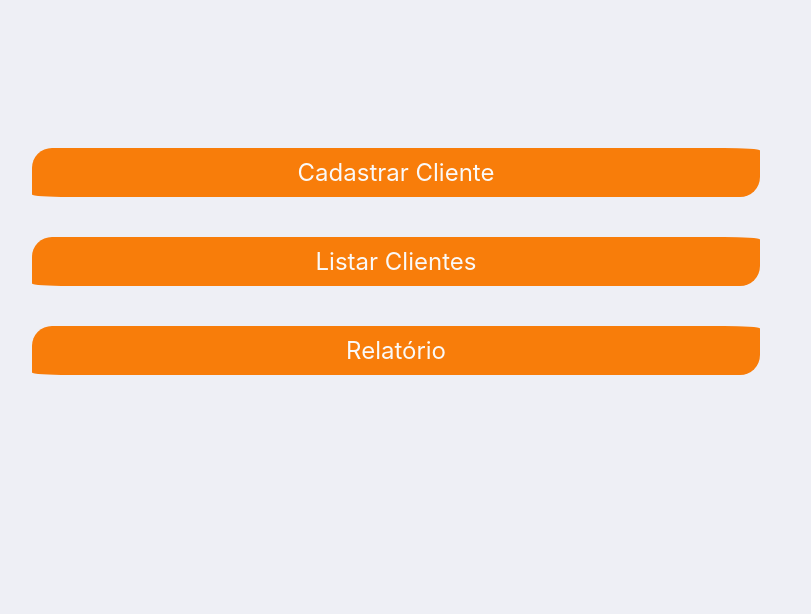
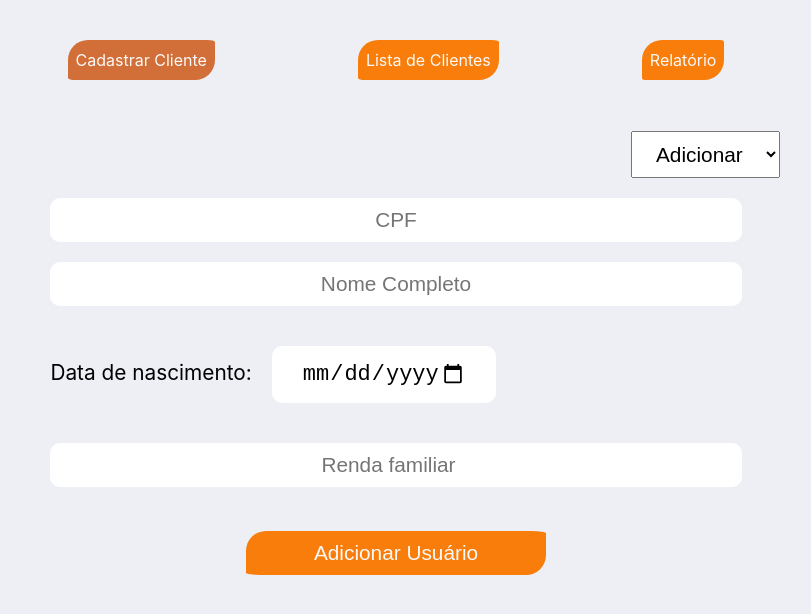
Before and after one commit to dennisMarcelo/clients-reports, a React (Create React App) app in the folder front-end/: page /manage-client in a window 1280 px wide. Shown: the top 614 px of the page, without its empty margins (244-1055 px from the left). Built offline with nearby package versions, Linux system fonts and the light colour scheme.

Commit message:
page manageClient completed

```diff
--- a/front-end/src/App.js
+++ b/front-end/src/App.js
@@ -2,11 +2,13 @@ import React from 'react';
 
 import { Route, Switch } from 'react-router-dom';
 import Home from './pages/Home';
+import ManageClient from './pages/ManageClient';
 
 function App() {
   return (
     <Switch>
-      <Route path="/" component={Home} />
+      <Route exact path="/" component={Home} />
+      <Route path="/manage-client" component={ManageClient} />
     </Switch>
   );
 }
--- a/front-end/src/pages/Home.js
+++ b/front-end/src/pages/Home.js
@@ -6,7 +6,7 @@ function Home() {
   return (
     <div className="home">
       <div className="conteiner-links">
-        <Link className="primary-button" to="/register">Cadastrar Cliente</Link>
+        <Link className="primary-button" to="/manage-client">Gerenciar Clientes</Link>
         <Link className="primary-button" to="/clients">Listar Clientes</Link>
         <Link className="primary-button" to="/reports">Relatório</Link>
       </div>
--- /dev/null
+++ b/front-end/src/pages/ManageClient.js
@@ -0,0 +1,106 @@
+import React, { useState } from 'react';
+import Header from '../components/Header';
+import './css/ManageClient.css';
+
+const getCurrentDateFormated = () => {
+  const year = new Date().getFullYear();
+  const month = new Date().getMonth() + 1;
+  const day = new Date().getDate();
+
+  const monthFormated = month > 10 ? month : `0${month}`;
+  const dayFormated = day > 10 ? day : `0${day}`;
+
+  return `${year}-${monthFormated}-${dayFormated}`;
+};
+
+function ManageClient() {
+  const [CPF, setCPF] = useState('');
+  const [userName, setUserName] = useState('');
+  const [birth, setBirth] = useState('');
+  const [familyIncome, setFamilyIncome] = useState('');
+  const [manageOpition, setManageOpition] = useState('Adicionar');
+
+  const formatCPF = (value) => {
+    let cpf = value.replace(/\D/g, ''); // Remove tudo o que não é dígito
+    cpf = cpf.replace(/(\d{3})(\d)/, '$1.$2'); // Coloca um ponto entre o terceiro e o quarto dígitos
+    cpf = cpf.replace(/(\d{3})(\d)/, '$1.$2'); // de novo (para o segundo bloco de números)
+    cpf = cpf.replace(/(\d{3})(\d{1,2})$/, '$1-$2'); // Coloca um hífen entre o terceiro e o quarto dígitos
+
+    setCPF(cpf);
+  };
+
+  const submitForm = (event) => {
+    event.preventDefault();
+    const dataUser = {
+      cpf: CPF.replace(/\D/g, ''),
+      userName,
+      familyIncome,
+      birth,
+      registrationDate: getCurrentDateFormated(),
+    };
+
+    console.log(dataUser);
+  };
+
+  return (
+    <>
+      <Header />
+      <div className="manage-client">
+        <select name="manage-options" value={manageOpition} onChange={({ target: { value } }) => setManageOpition(value)} className="manage-client_options">
+          <option value="Adicionar">Adicionar</option>
+          <option value="Atualizar">Atualizar</option>
+          <option value="Remover">Remover</option>
+        </select>
+
+        <form className="manage-client_form" onSubmit={(event) => submitForm(event)}>
+          <input
+            type="text"
+            value={CPF}
+            onChange={({ target: { value } }) => formatCPF(value)}
+            placeholder="CPF"
+            maxLength="14"
+            required
+            pattern="/^\d{3}\.\d{3}\.\d{3}\-\d{2}$/"
+          />
+
+          <input
+            type="text"
+            value={userName}
+            onChange={({ target: { value } }) => setUserName(value)}
+            placeholder="Nome Completo"
+            maxLength="150"
+            required
+          />
+
+          <label htmlFor="birth-date">
+            Data de nascimento:
+            <input
+              id="birth-date"
+              type="date"
+              value={birth}
+              onChange={({ target: { value } }) => setBirth(value)}
+              max={getCurrentDateFormated()}
+              required
+            />
+          </label>
+
+          <input
+            type="number"
+            value={familyIncome}
+            onChange={({ target: { value } }) => setFamilyIncome(value)}
+            placeholder="Renda familiar"
+            min="0"
+            step="0.01"
+          />
+
+          <button className="primary-button manage-btn" type="submit">{`${manageOpition} Usuário`}</button>
+        </form>
+      </div>
+    </>
+  );
+}
+
+export default ManageClient;
+
+// Creditos para o código de validação de cpf:
+// https://pt.stackoverflow.com/questions/348030/como-fazer-um-mask-em-javascript-puro
--- /dev/null
+++ b/front-end/src/pages/css/ManageClient.css
@@ -0,0 +1,63 @@
+.manage-client {
+  width: 60%;
+  max-width: 1264px;
+  margin: auto;
+}
+
+.manage-client_options {
+  float: right;
+  margin: 10px 0;
+  padding: 10px 20px;
+  font-size: 1.3em;
+  margin-bottom: 10px;
+  outline: 0;
+}
+
+.manage-client_form {
+  clear: both;
+  display: flex;
+  margin: 0 5%;
+  flex-direction: column;
+}
+
+.manage-client_form * {
+  margin: 10px 0;
+  padding: 10px 0;
+  font-size: 1.3em;
+  border-radius: 10px;
+  border: none;
+}
+
+.manage-client_form input {
+  text-align: center;
+}
+
+.manage-client_form input:focus {
+  outline-color: #f87d0a;
+}
+
+.manage-client_form input[type="date"] {
+  padding: 15px 30px;
+  margin-left: 20px;
+}
+
+.manage-btn {
+  width: 100%;
+  max-width: 300px;
+  align-self: center;
+  margin-top: 5%;
+  border-radius: 20px 5%;
+}
+
+@media screen and (max-width: 1084px) {
+  .manage-client {
+    width: 90%;
+  }
+}
+
+@media screen and (max-width:577px) {
+  .manage-client_form input[type="date"] {
+    padding: 15px 30px;
+    margin-left: 0;
+  }
+}
```
